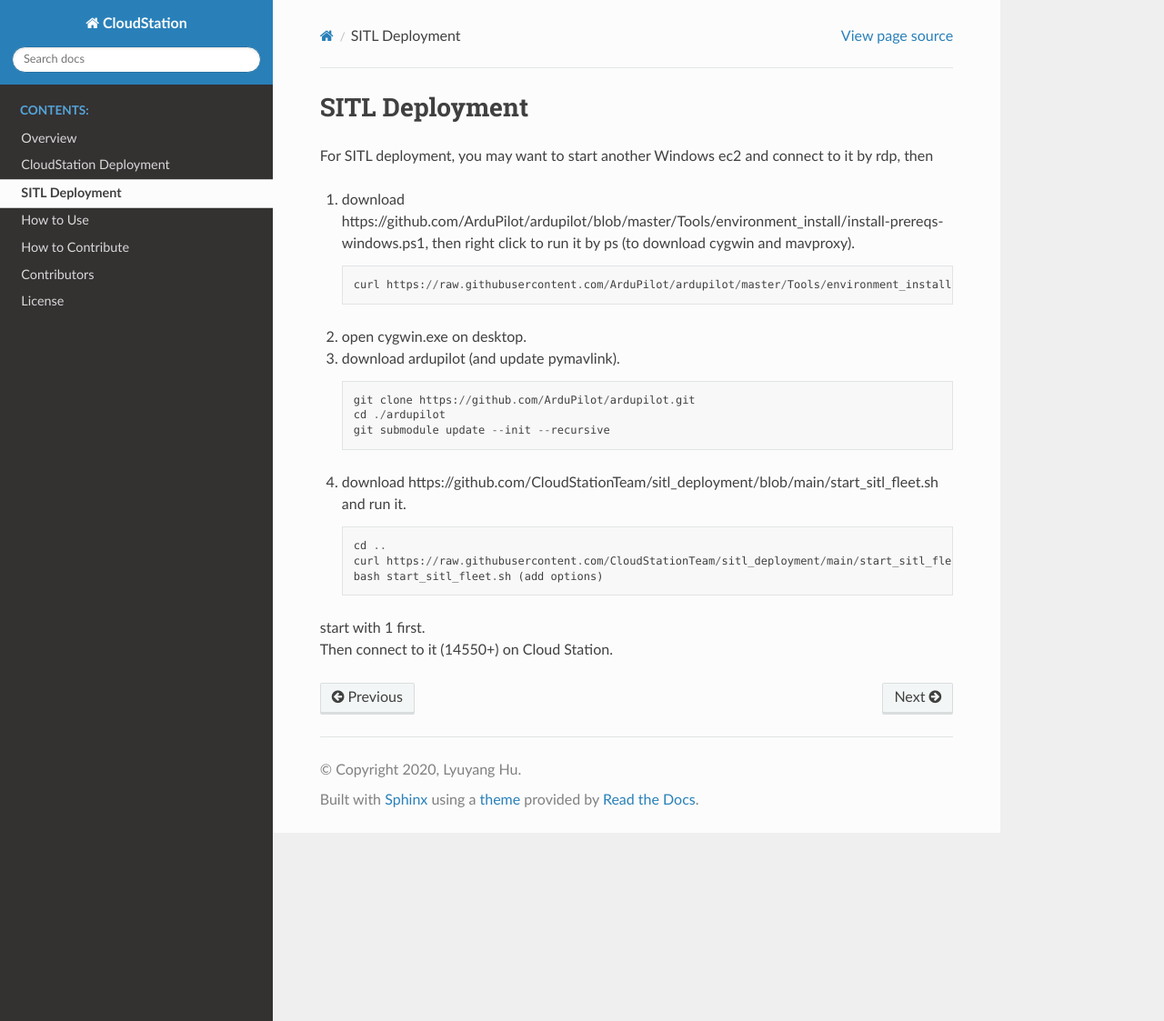
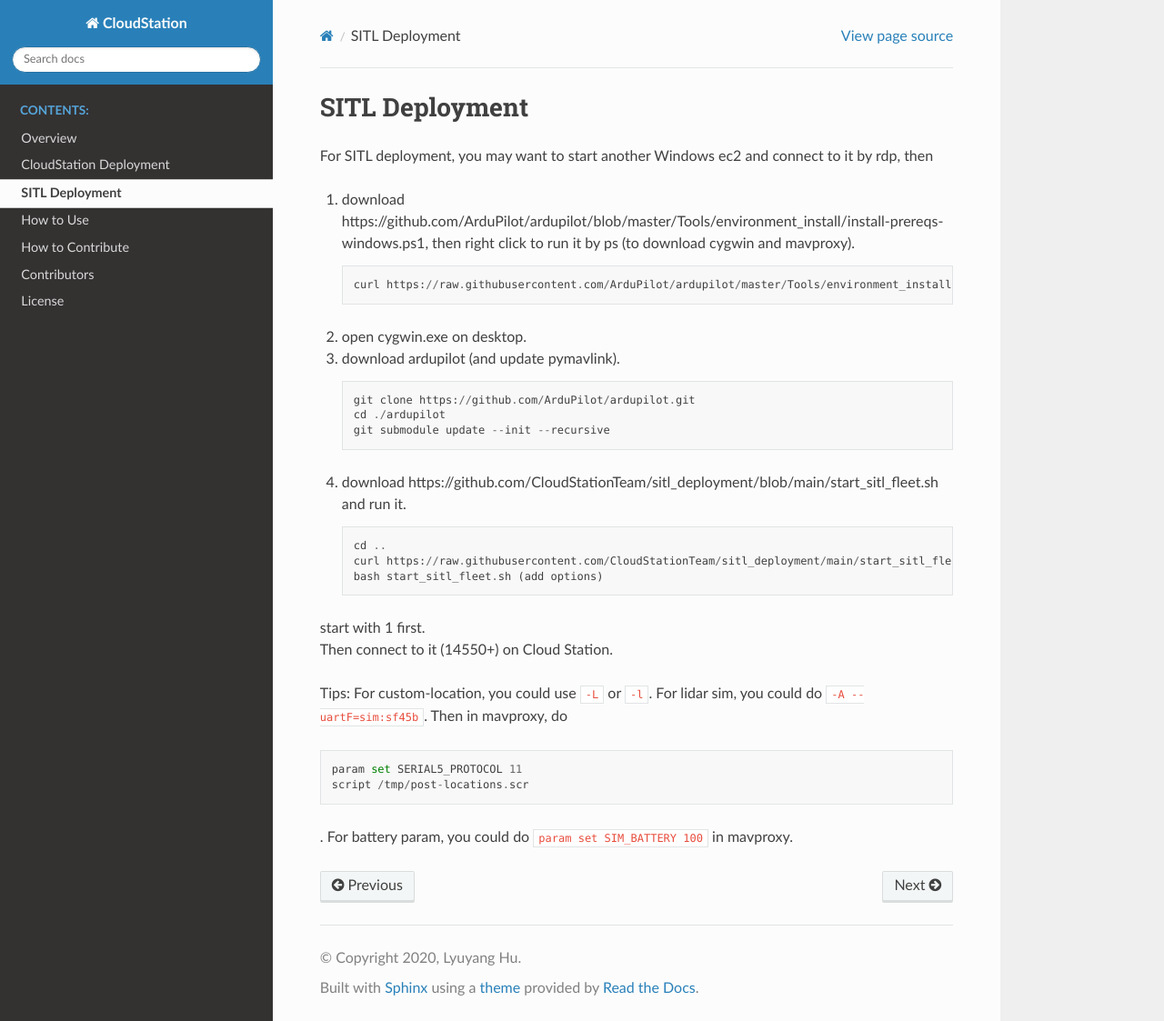
Before and after one commit to CloudStationTeam/docs, a Sphinx documentation site: the page built from source/sitl.md, in a window 1280 px wide and 1123 px high. Shown: the whole window at 91% size. Built offline with Sphinx 7.4.7 and the Read the Docs theme 2.0.0, drawn with Linux system fonts in a browser that asks for light colours.

Commit message:
Update sitl.md

````diff
--- a/source/sitl.md
+++ b/source/sitl.md
@@ -22,3 +22,13 @@ For SITL deployment, you may want to start another Windows ec2 and connect to it
     ```
 start with 1 first. \
 Then connect to it (14550+) on Cloud Station.
+
+Tips:
+For custom-location, you could use `-L` or `-l`.
+For lidar sim, you could do `-A --uartF=sim:sf45b`. Then in mavproxy, do
+```
+param set SERIAL5_PROTOCOL 11
+script /tmp/post-locations.scr
+```
+.
+For battery param, you could do `param set SIM_BATTERY 100` in mavproxy.
````
